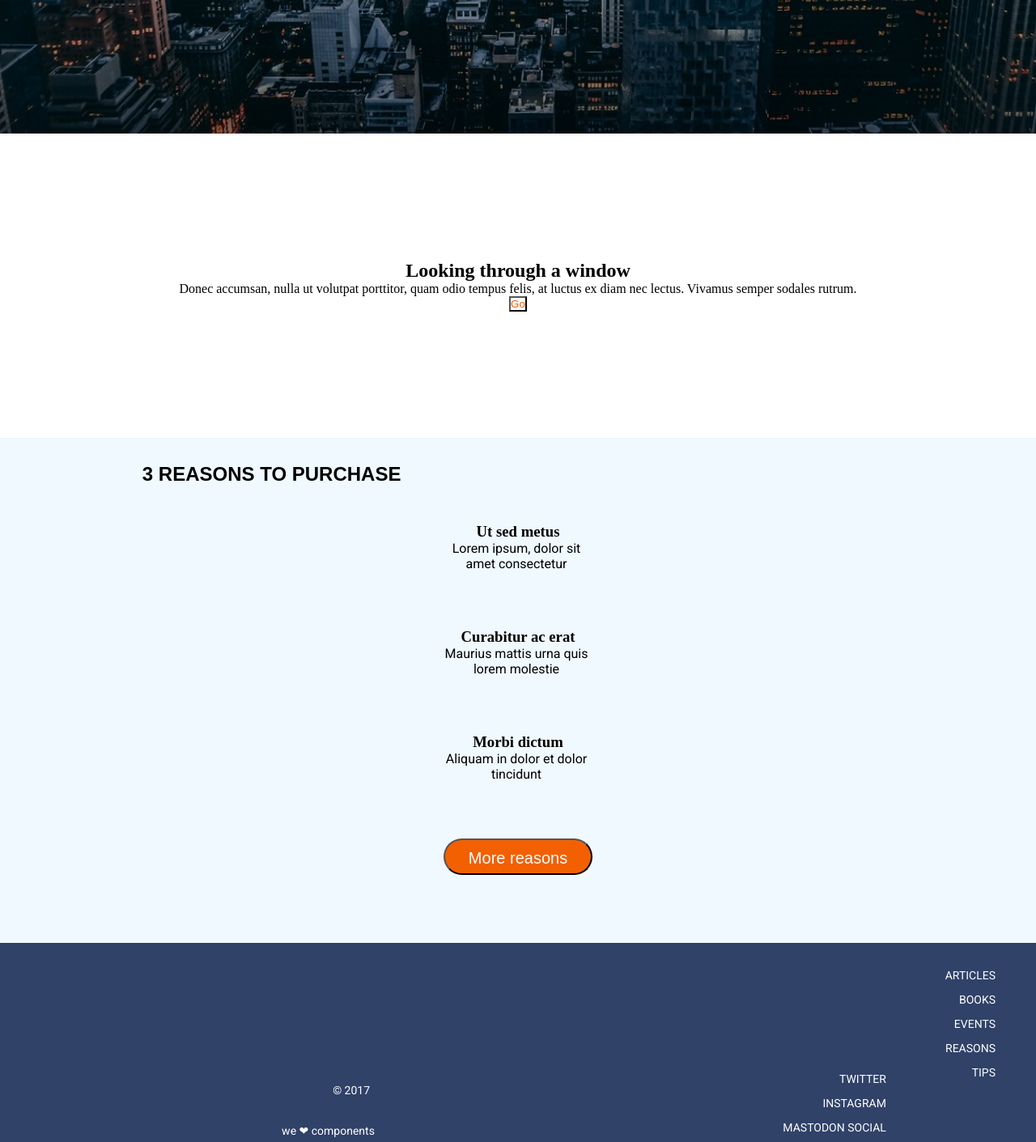
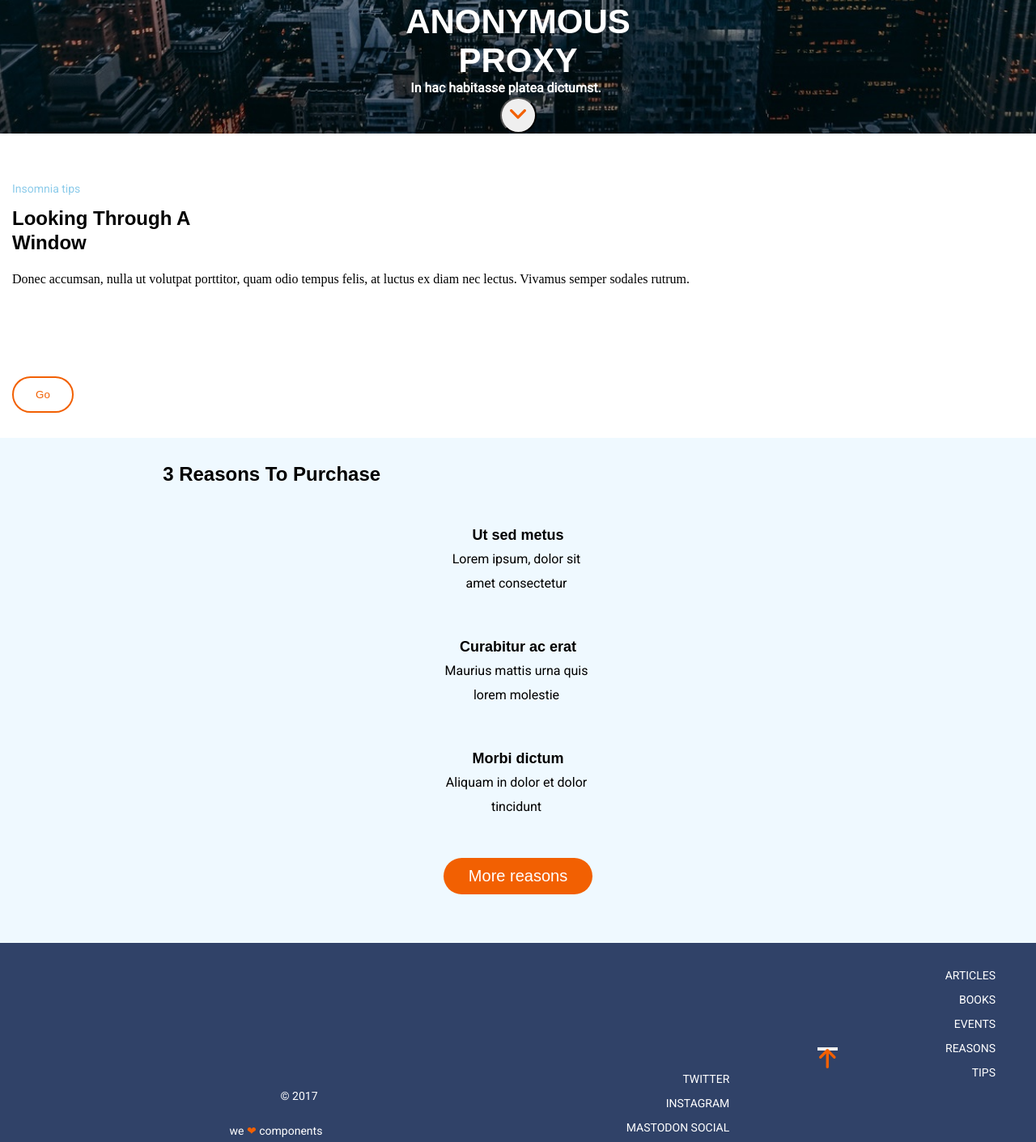
Before and after one commit to AlejandraSC/Anonymous-Proxy, a website: page public/index.html in a window 1280 px wide. Shown: the part 635-2046 px from the top of the page at 81% size. Drawn offline with Linux system fonts and the light colour scheme.

Commit message:
changes-lookingthrough

```diff
--- a/public/index.html
+++ b/public/index.html
@@ -31,17 +31,27 @@
 
         <button class="ico-scroll">
           <a href="#reasons">
-            <img src="./assets/images/ico-scroll-down.svg" alt="Press to scroll" title="scroll" />
+            <img src="./assets/images/ico-scroll-down.svg" alt="Press to scroll" title="Press to scroll" />
           </a>
         </button>
       </section>
 
       <!--Looking-->
-      <section class="looking">
-        <h2>Looking through a window</h2>
-        <p>Donec accumsan, nulla ut volutpat porttitor, quam odio tempus felis, at luctus ex diam nec lectus. Vivamus semper sodales rutrum.</p>
-        <button class="go">Go</button>
+      <section class="looking-container">
+        <nav>
+          <p class="insomnia-tips">
+            <a href="https://adalab.es/" alt="Tips to sleep well" target="_blanc">Insomnia tips</a>
+          </p>
+        </nav>
+        <article class="looking">
+          <h2 class="looking-title">Looking through a window</h2>
+          <p class="looking-description">Donec accumsan, nulla ut volutpat porttitor, quam odio tempus felis, at luctus ex diam nec lectus. Vivamus semper sodales rutrum.</p>
+        <a href="https://adalab.es/" target="_blanc">
+          <button class="go-button">Go</button>
+        </a>
+      </article>
       </section>
+
       <!--Reasons-->
       <section class="reasons-purchase">
         <h2 class="reasons-title">3 reasons to purchase</h2>
@@ -58,8 +68,7 @@
             <h3 class="reason-title">Morbi dictum</h3>
             <p class="reason-description">Aliquam in dolor et dolor tincidunt</p>
           </div>
-          <!--  <input type="button" class="reasons-button" />-->
-          <a href="https://adalab.es/" target="_blanc" >
+          <a href="https://adalab.es/" target="_blanc">
             <button class="reasons-button">More reasons</button>
           </a>
         </article>
@@ -68,6 +77,11 @@
     </main>
     <!--FOOTER-->
     <footer class="footer">
+      <button class="ico-arrow">
+        <a href="#reasons">
+          <img src="./assets/images/ico-arrow.svg" alt="Press to go up" title="Press to go up" />
+        </a>
+      </button>
       <nav class="interesting">
         <ul>
           <li class="li-bullets">
@@ -104,9 +118,12 @@
 
       <small class="copyright-container">
         <span class="footer-copyright"> &copy; 2017 </span>
-        <span class="footer-love">we ❤︎ components </span>
+        <span class="footer-love">
+          <span class="we">we</span>
+          <span class="heart">&#10084;</span>
+          <span>components</span>
+        </span>
       </small>
-
     </footer>
 
   </body>
--- a/src/scss/layout/_footer.scss
+++ b/src/scss/layout/_footer.scss
@@ -11,6 +11,7 @@
   align-items: center;
   background-color: $footer__background--color;
   color: $base-color;
+  line-height: 30px;
 
   @media all and (min-width: 768px) {
     display: flex;
@@ -65,12 +66,10 @@
     right: 123px;
     top: 60px;
     bottom: 255px;
-    line-height: 30px;
     text-transform: uppercase;
 
     @media all and (min-width: 768px) {
       text-align: right;
-      line-height: 30px;
       position: relative;
       right: 50px;
       top: 24px;
@@ -118,7 +117,6 @@
 
   @media all and (min-width: 1200) {
     text-align: left;
-    line-height: 30px;
     top: 75px;
     bottom: 135px;
     left: 370px;
@@ -137,7 +135,6 @@
   @media all and (min-width: 768px) {
     text-align: left;
     position: relative;
-    line-height: 30px;
     left: 39px;
     top: 68px;
     bottom: 142px;
@@ -146,9 +143,16 @@
   @media all and (min-width: 1200) {
     text-align: left;
     position: absolute;
-    line-height: 30px;
     top: 75px;
     bottom: 135px;
     left: 370px;
   }
 }
+
+.heart {
+  color: $button-details
+}
+
+.ico-arrow {
+
+}
--- a/src/scss/layout/_header.scss
+++ b/src/scss/layout/_header.scss
@@ -1,6 +1,7 @@
 .header {
   display: flex;
   position: fixed;
+  flex-direction: column;
   justify-content: flex-start;
 }
 
--- a/src/scss/layout/_hero.scss
+++ b/src/scss/layout/_hero.scss
@@ -1,6 +1,7 @@
 .hero {
   height: 100vh;
   display: flex;
+  flex-direction: column;
   justify-content: flex-end;
   background-image: url(../images/cover.jpg);
   background-size: cover;
--- a/src/scss/layout/_looking.scss
+++ b/src/scss/layout/_looking.scss
@@ -1,17 +1,54 @@
-.looking {
+.looking-container {
   background-color: $base-color;
   display: flex;
-  position: relative;
   flex-direction: column;
-  align-items: center;
-  justify-content: center;
-  flex-wrap: wrap;
+  position: static;
+  text-align: left;
   height: 376px;
-  width: 320;
+  padding-left: 15px;
+  padding-bottom: 45px;
 }
 
-.go {
+.insomnia-tips {
+  width: 90px;
+  height: 30px;
+  font-size: 14px;
+  margin-top: 60px;
+
+  a {
+    color: $base-color;
+    font-family: $text-font;
+    color: $insomnia__tips--color;
+    text-decoration: none;
+  }
+}
+
+.looking {
+  display: grid;
+  grid-template-columns: 1;
+  grid-template-rows: 2;
+  gap: 15px;
+  line-height: 30px;
+}
+
+.looking-title {
+  height: 60px;
+  width: 290px;
+  font-size: 24px;
+  font-family: $title-font;
+  text-transform: capitalize;
+}
+
+.looking-description {
+  height: 120px;
+  gap: 30px;
+}
+
+.go-button {
   background-color: $base-color;
   color: $button-details;
-
+  height: 45px;
+  width: 76px;
+  border-radius: 22.5px;
+  border: solid 2px $button-details;
 }
--- a/src/scss/layout/_reasons.scss
+++ b/src/scss/layout/_reasons.scss
@@ -1,26 +1,25 @@
 .reasons-purchase {
+  background-color: $background__reasons--color;
   display: flex;
   flex-direction: column;
+  position: static;
   text-align: center;
-  position: relative;
-  background-color: $background__reasons--color;
   height: 624px;
+  line-height: 30px;
 }
 
 .reasons {
   display: grid;
   grid-template-columns: 1;
-  grid-template-rows: 6;
+  grid-template-rows: 3;
   gap: 45px;
   padding-top: 45px;
   padding-bottom: 150px;
-  ;
   justify-content: center;
 }
 
 .reasons-title {
   font-size: 24px;
-  text-transform: uppercase;
   color: $basic-color;
   height: 30px;
   font-family: $title-font;
@@ -28,7 +27,7 @@
   justify-content: center;
   margin-top: 30px;
   margin-left: 15px;
-  line-height: 1.25;
+  text-transform: capitalize;
 
   @media all and (min-width: 768px) {
     width: 100%;
@@ -43,7 +42,10 @@
   font-family: $text-font;
   width: 180px;
   height: 63px;
-
+}
+.reason-title {
+font-size: 18px;
+font-family: $title-font;
 }
 
 .reasons-button {
@@ -54,4 +56,5 @@
   height: 45px;
   border-radius: 22.5px;
   line-height: 2.25;
+  border: none;
 }
```
Also changed, not shown: docs/index.html (+25 -8 lines), src/html/partials/footer.html (+10 -2 lines), src/html/partials/hero.html (+1 -1 lines), src/html/partials/looking.html (+13 -4 lines), src/html/partials/reasons.html (+0 -1 lines), docs/assets/css/main.css, public/assets/css/main.css, 1 other file.
